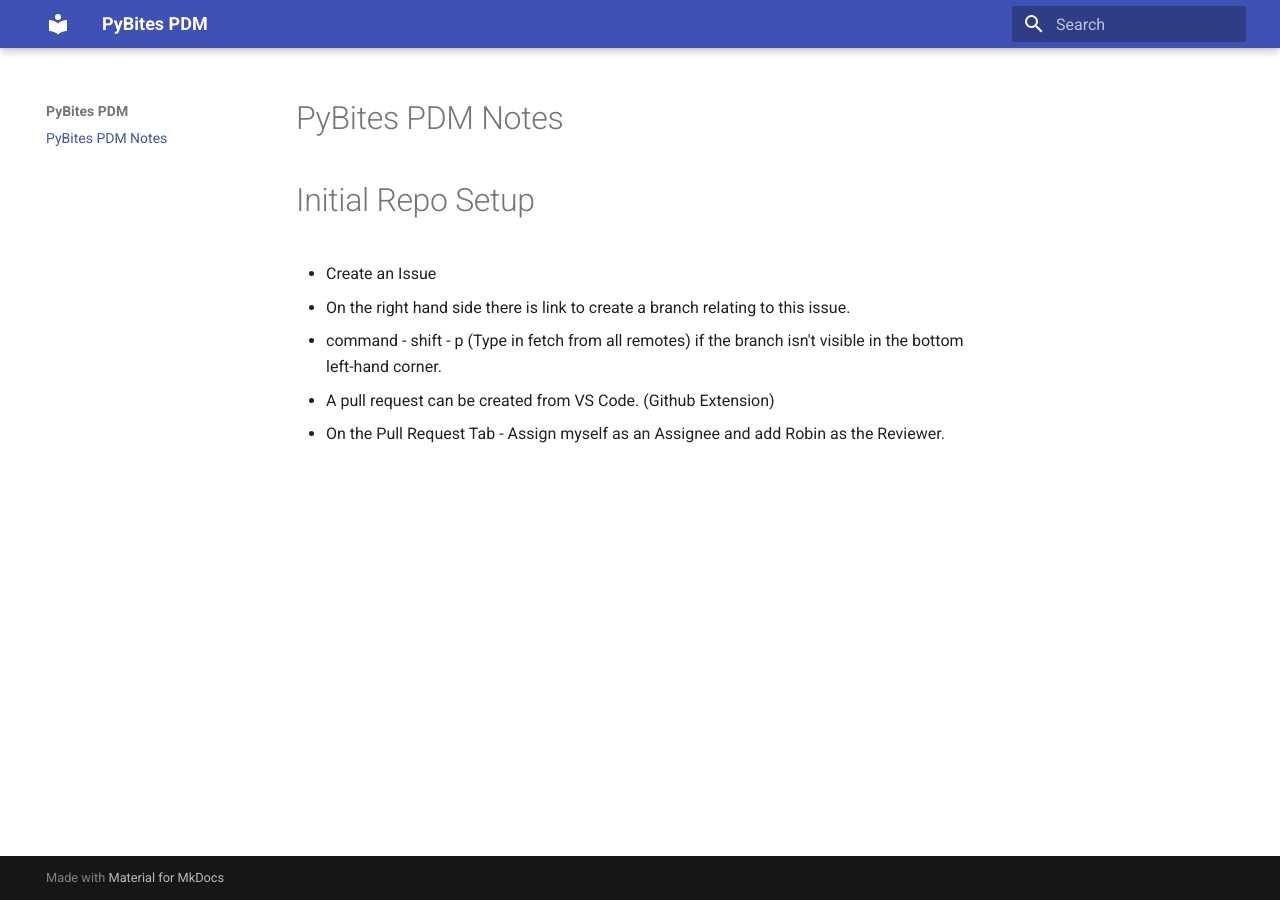
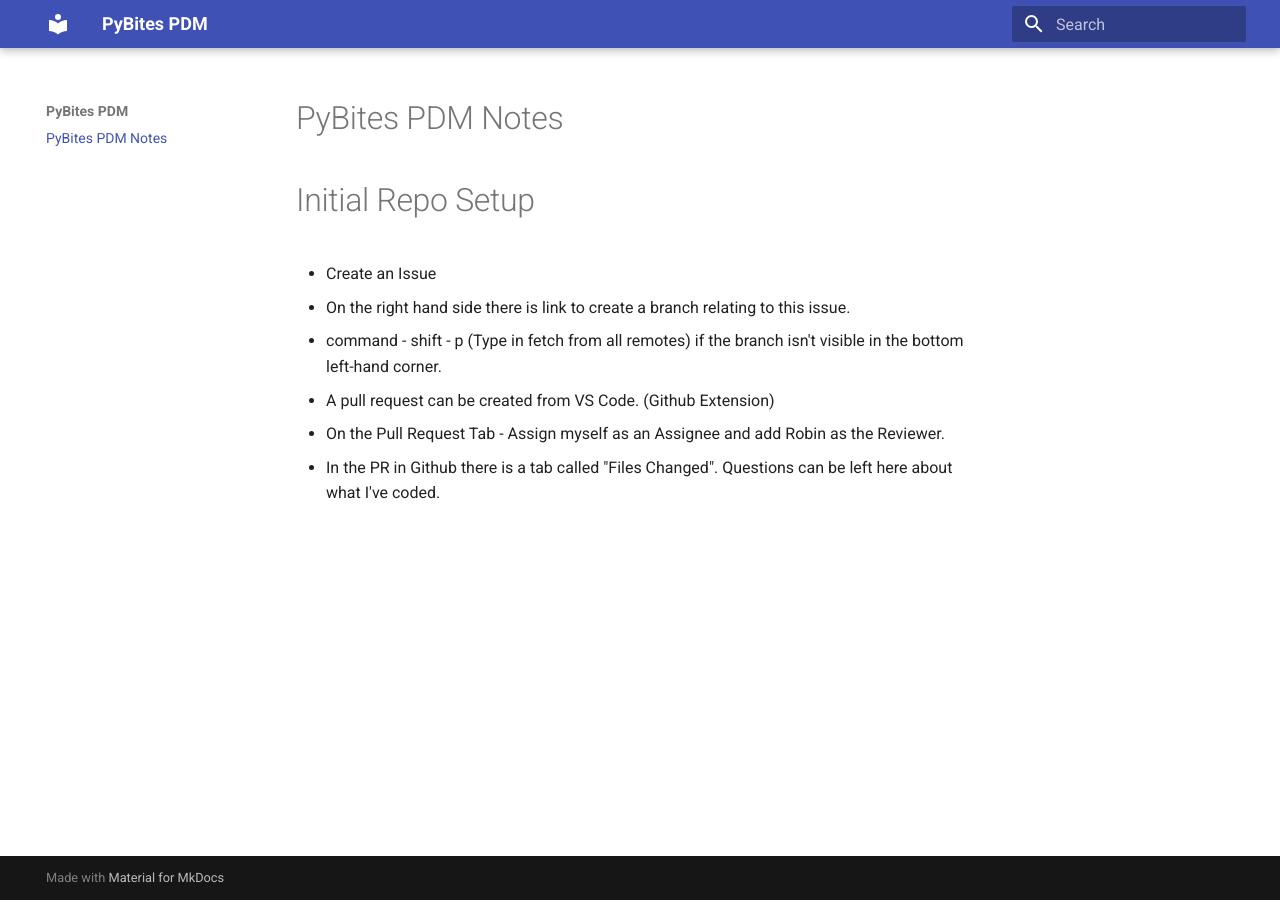
Before and after one commit to djbambi/Pybites-PDM-MKDocs, an MkDocs documentation site: the page built from docs/index.md, in a window 1280 px wide. Built offline with MkDocs 1.6.1 and Material for MkDocs 9.7.7, drawn with Linux system fonts in a browser that asks for light colours.

Commit message:
New lines added to index.md

```diff
--- a/docs/index.md
+++ b/docs/index.md
@@ -6,3 +6,4 @@
 - command - shift - p (Type in fetch from all remotes) if the branch isn't visible in the bottom left-hand corner.
 - A pull request can be created from VS Code. (Github Extension)
 - On the Pull Request Tab - Assign myself as an Assignee and add Robin as the Reviewer.
+- In the PR in Github there is a tab called "Files Changed". Questions can be left here about what I've coded.
```
